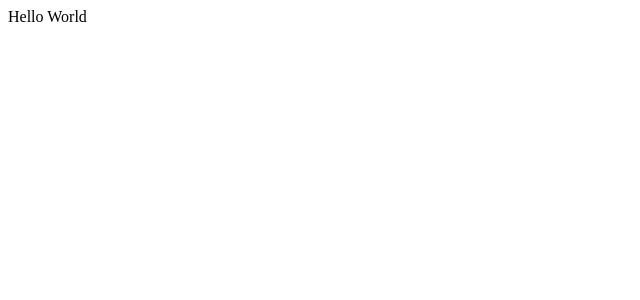
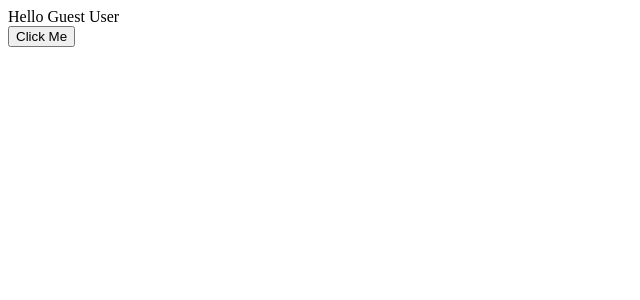
Before and after one commit to arif034/sample-project-react, a React (Create React App) app: page / in a window 1280 px wide. Shown: the top 300 px of the page, without its empty margins (0-640 px from the left). Built offline with nearby package versions, Linux system fonts and the light colour scheme.

Commit message:
Oo click toggle On click toggle code in Child.js class

```diff
--- a/src/App.js
+++ b/src/App.js
@@ -5,7 +5,7 @@ class App extends Component {
   render() {
     return (
       <div>
-        <Child sample />
+        <Child />
       </div>
     );
   }
--- a/src/Child.js
+++ b/src/Child.js
@@ -1,7 +1,34 @@
 import { Component } from "react";
 class Child extends Component {
+  constructor(props) {
+    super(props);
+    this.state = {
+      message: "Guest User",
+      loggedIn: true
+    };
+    this.onButtonClick = this.onButtonClick.bind(this);
+  }
+
+  onButtonClick() {
+    if (this.state.loggedIn)
+      this.setState({
+        message: "Guest User",
+        loggedIn: false
+      });
+    else
+      this.setState({
+        message: "Arif",
+        loggedIn: true
+      });
+  }
   render() {
-    return <div>Hello World</div>;
+    return (
+      <div>
+        Hello {this.state.message}
+        <br />
+        <button onClick={this.onButtonClick}> Click Me </button>
+      </div>
+    );
   }
 }
 export default Child;
```
